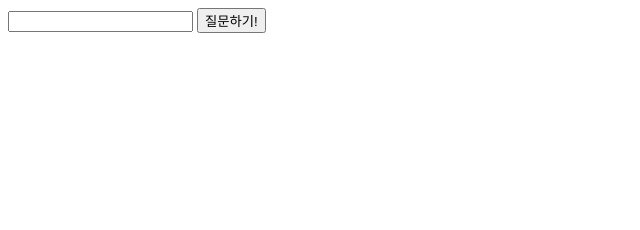
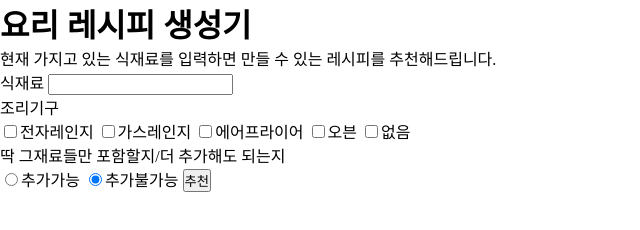
Before and after one commit to Haesun-Pyeon/recipe-generator, a plain HTML site: page project.html in a window 1280 px wide. Shown: the whole page, without its empty margins (0-640 px from the left). Drawn offline with Linux system fonts and the light colour scheme; a web font is replaced by a local one.

Commit message:
대략적인 틀 작성중중

```diff
--- a/project.css
+++ b/project.css
@@ -0,0 +1,35 @@
+/* 초기화 - 태그 안쓰게되면 지우기*/
+body,
+h1,
+h2,
+h3,
+h4,
+p,
+button,
+fieldset,
+legend,
+ul,
+ol,
+li {
+  margin: 0;
+  padding: 0;
+}
+button:enabled {
+  cursor: pointer;
+}
+
+a {
+  text-decoration: none;
+  color: inherit;
+}
+@font-face {
+  font-family: "GmarketSansMedium";
+  src: url("https://cdn.jsdelivr.net/gh/projectnoonnu/noonfonts_2001@1.1/GmarketSansMedium.woff")
+    format("woff");
+  font-weight: normal;
+  font-style: normal;
+}
+
+body {
+  font-family: "GmarketSansMedium";
+}
--- a/project.html
+++ b/project.html
@@ -9,9 +9,40 @@
   </head>
   <body>
     <div class="container">
+      <h1>요리 레시피 생성기</h1>
+      <p>
+        현재 가지고 있는 식재료를 입력하면 만들 수 있는 레시피를 추천해드립니다.
+      </p>
       <form>
-        <input type="text" />
-        <button type="submit">질문하기!</button>
+        <label for="ingredient">식재료</label>
+        <input id="ingredient" type="text" />
+        <p>조리기구</p>
+        <input type="checkbox" id="method1" value="microwave" /><label
+          for="method1"
+          >전자레인지</label
+        >
+        <input type="checkbox" id="method2" value="gas" /><label for="method2"
+          >가스레인지</label
+        >
+        <input type="checkbox" id="method3" value="air-fryer" /><label
+          for="method3"
+          >에어프라이어</label
+        >
+        <input type="checkbox" id="method4" value="oven" /><label for="method4"
+          >오븐</label
+        >
+        <input type="checkbox" id="method5" value="none" /><label for="method5"
+          >없음</label
+        >
+        <p>딱 그재료들만 포함할지/더 추가해도 되는지</p>
+        <input id="ok" name="add-more" type="radio" /><label for="ok"
+          >추가가능</label
+        >
+        <input id="no" name="add-more" type="radio" checked /><label for="no"
+          >추가불가능</label
+        >
+
+        <button type="submit">추천</button>
       </form>
       <div class="answer"></div>
     </div>
```
